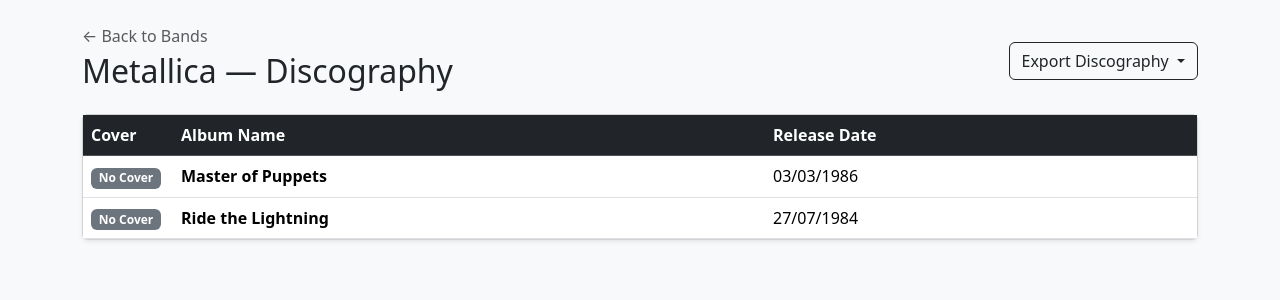
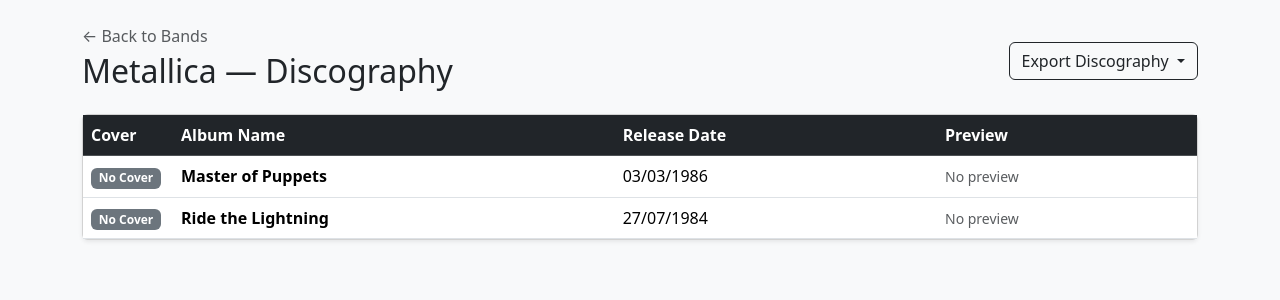
Before and after one commit to WiCardos/BandRoster, a Laravel app: page /bands/1/albums in a window 1280 px wide. Shown: the part 56-356 px from the top of the page. Run offline with Laravel 12, Linux system fonts and the light colour scheme; data comes from the database, SQL or seed files in the repository; parts of the project's set-up code (start-up, migrations or seed data) failed here and were passed over.

Commit message:
extra feat: add YouTube and Spotify embedded album previews

```diff
--- a/app/Http/Controllers/AlbumController.php
+++ b/app/Http/Controllers/AlbumController.php
@@ -37,6 +37,7 @@ class AlbumController extends Controller
             'name' => 'required|string|max:255',
             'release_date' => 'required|date',
             'image' => 'nullable|image|mimes:jpeg,png,jpg|max:2048',//tive que remover webp porque dava problemas na exportação para pdf
+            'preview_url' => 'nullable|url|max:255'
         ]);
 
         // Se receber uma foto, guarda-a na variavel
@@ -50,6 +51,7 @@ class AlbumController extends Controller
             'name' => $request->name,
             'release_date' => $request->release_date,
             'image' => $imagePath,
+            'preview_url' => $request->preview_url
         ]);
 
         return redirect()->route('bands.albums.index', $band->id)
@@ -82,6 +84,7 @@ class AlbumController extends Controller
             'name' => 'required|string|max:255',
             'release_date' => 'required|date',
             'image' => 'nullable|image|mimes:jpeg,png,jpg,webp|max:2048',
+            'preview_url' => 'nullable|url|max:255'
         ]);
 
         $imagePath = $album->image;
@@ -98,6 +101,7 @@ class AlbumController extends Controller
             'name' => $request->name,
             'release_date' => $request->release_date,
             'image' => $imagePath,
+            'preview_url' => $request->preview_url
         ]);
 
         return redirect()->route('bands.albums.index', $album->band_id)
--- a/app/Models/Album.php
+++ b/app/Models/Album.php
@@ -6,7 +6,7 @@ use Illuminate\Database\Eloquent\Model;
 use Illuminate\Database\Eloquent\Relations\BelongsTo;
 use Illuminate\Database\Eloquent\Attributes\Fillable;
 
-#[Fillable(['band_id', 'name','image','release_date'])]
+#[Fillable(['band_id', 'name','image','release_date', 'preview_url'])]
 
 class Album extends Model
 {
@@ -14,4 +14,27 @@ class Album extends Model
     {
         return $this->belongsTo(Band::class);
     }
+    public function embedUrl(): ?string
+    {
+        if (!$this->preview_url) {
+            return null;
+        }
+
+        // YouTube single video (youtube.com/watch?v=... or youtu.be/...)
+        if (preg_match('/(?:youtube\.com\/watch\?v=|youtu\.be\/)([a-zA-Z0-9_-]{11})/', $this->preview_url, $matches)) {
+            return 'https://www.youtube.com/embed/' . $matches[1];
+        }
+
+        // YouTube playlist / full album (youtube.com/playlist?list=...)
+        if (preg_match('/youtube\.com\/playlist\?list=([a-zA-Z0-9_-]+)/', $this->preview_url, $matches)) {
+            return 'https://www.youtube.com/embed/videoseries?list=' . $matches[1];
+        }
+
+        // Spotify (open.spotify.com/album/... or /track/... or /playlist/...)
+        if (preg_match('/open\.spotify\.com\/(album|track|playlist)\/([a-zA-Z0-9]+)/', $this->preview_url, $matches)) {
+            return 'https://open.spotify.com/embed/' . $matches[1] . '/' . $matches[2];
+        }
+
+        return null;
+    }
 }
--- a/resources/views/albums/index.blade.php
+++ b/resources/views/albums/index.blade.php
@@ -34,6 +34,7 @@
                     <th>Cover</th>
                     <th>Album Name</th>
                     <th>Release Date</th>
+                    <th>Preview</th>
                     @auth
                         <th class="text-end">Actions</th>
                     @endauth
@@ -51,6 +52,15 @@
                         </td>
                         <td class="fw-semibold">{{ $album->name }}</td>
                         <td>{{ \Carbon\Carbon::parse($album->release_date)->format('d/m/Y') }}</td>
+                        <td style="width: 260px;">
+                            @if($album->embedUrl())
+                                <iframe src="{{ $album->embedUrl() }}" width="250" height="140" frameborder="0"
+                                        allow="autoplay; clipboard-write; encrypted-media; fullscreen; picture-in-picture"
+                                        loading="lazy" class="rounded"></iframe>
+                            @else
+                                <span class="text-muted small">No preview</span>
+                            @endif
+                        </td>
                         @auth
                             <td class="text-end">
                                 <a href="{{ route('albums.edit', $album->id) }}" class="btn btn-sm btn-warning">Edit</a>
@@ -67,7 +77,7 @@
                     </tr>
                 @empty
                     <tr>
-                        <td colspan="4" class="text-center py-4 text-muted">No albums registered for {{ $band->name }} yet.</td>
+                        <td colspan="5" class="text-center py-4 text-muted">No albums registered for {{ $band->name }} yet.</td>
                     </tr>
                 @endforelse
             </tbody>
--- a/resources/views/dashboard.blade.php
+++ b/resources/views/dashboard.blade.php
@@ -18,8 +18,7 @@
         <div class="d-flex gap-2">
             <a href="{{ url('/') }}" class="btn btn-dark">Manage Bands</a>
             @if(Auth::user()->isAdmin())
-            {{-- TODO --}}
-                {{-- <a href="{{ route('bands.create') }}" class="btn btn-success">+ Add New Band</a> --}}
+                <a href="{{ route('bands.create') }}" class="btn btn-success">+ Add New Band</a>
             @endif
         </div>
     </div>
```
Also changed, not shown: resources/views/albums/create.blade.php (+7 -0 lines), resources/views/albums/edit.blade.php (+7 -0 lines), database/migrations/2026_11_23_093506_add_preview_url_to_albums_table.php (added).
